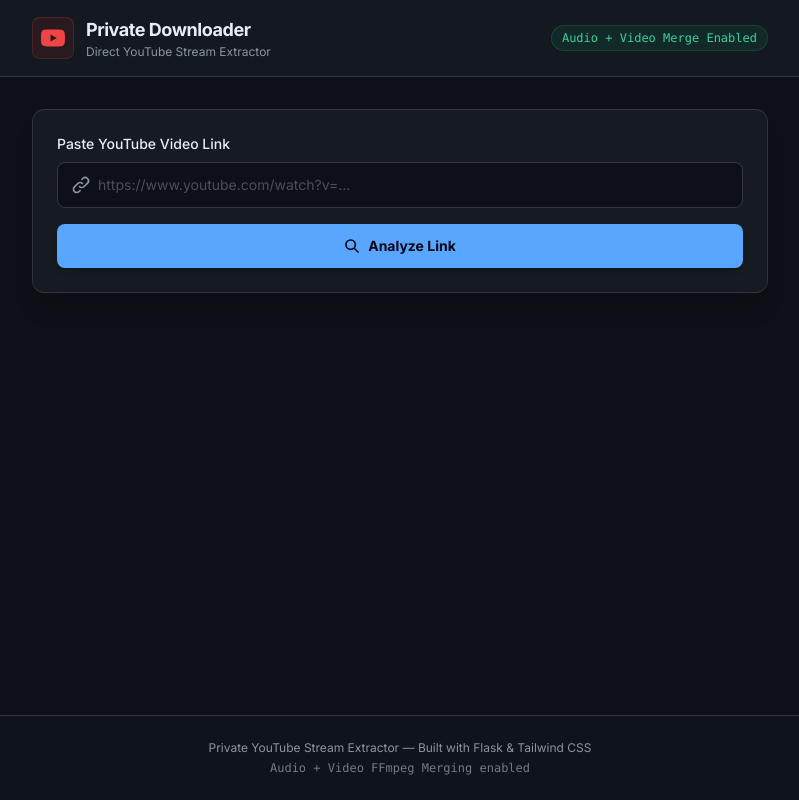
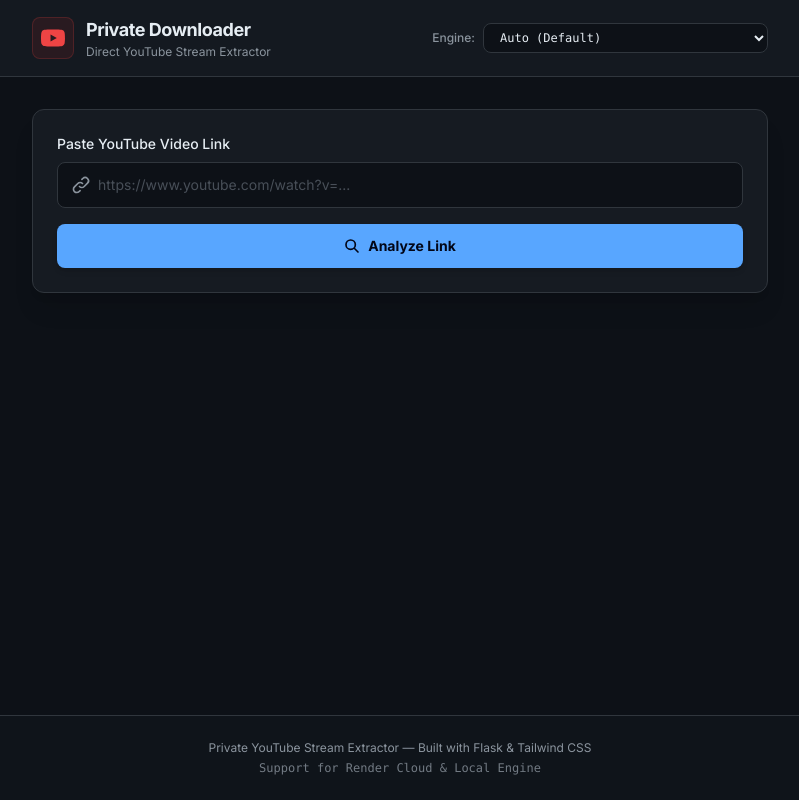
Before and after one commit to Rohithsrr/youtube-downloader, a Flask app: page / in a window 1280 px wide. Shown: the whole page, without its empty margins (240-1039 px from the left). Run offline with Flask 3, Linux system fonts and the light colour scheme; some libraries are stand-ins or nearby versions.

Commit message:
Add CORS support and Localhost Engine fallback selector to UI

```diff
--- a/app.py
+++ b/app.py
@@ -17,6 +17,13 @@
     IMPERSONATE_CHROME = 'chrome'
 
 app = Flask(__name__)
+
+@app.after_request
+def add_cors_headers(response):
+    response.headers['Access-Control-Allow-Origin'] = '*'
+    response.headers['Access-Control-Allow-Headers'] = 'Content-Type,Authorization'
+    response.headers['Access-Control-Allow-Methods'] = 'GET,POST,OPTIONS'
+    return response
 
 def format_as_netscape_cookiefile(text):
     if not text:
@@ -138,8 +145,11 @@
 def index():
     return render_template('index.html')
 
-@app.route('/fetch-info', methods=['POST'])
+@app.route('/fetch-info', methods=['POST', 'OPTIONS'])
 def fetch_info():
+    if request.method == 'OPTIONS':
+        return jsonify({}), 200
+
     data = request.get_json() or {}
     url = data.get('url', '').strip()
 
@@ -218,8 +228,11 @@
         traceback.print_exc()
         return jsonify({'error': str(e)}), 500
 
-@app.route('/get-download-link', methods=['POST'])
+@app.route('/get-download-link', methods=['POST', 'OPTIONS'])
 def get_download_link():
+    if request.method == 'OPTIONS':
+        return jsonify({}), 200
+
     data = request.get_json() or {}
     url = data.get('url', '').strip()
     format_id = data.get('format_id', '').strip()
--- a/templates/index.html
+++ b/templates/index.html
@@ -52,7 +52,7 @@
 <body class="dark bg-dark-bg text-dark-text min-h-screen flex flex-col antialiased">
     <!-- Header -->
     <header class="border-b border-dark-border bg-dark-card/90 backdrop-blur-md sticky top-0 z-50">
-        <div class="max-w-3xl mx-auto px-4 py-4 flex items-center justify-between">
+        <div class="max-w-3xl mx-auto px-4 py-4 flex flex-col sm:flex-row items-start sm:items-center justify-between gap-4">
             <div class="flex items-center gap-3">
                 <div class="p-2 bg-red-600/10 rounded-lg border border-red-500/20 text-red-500">
                     <svg class="w-6 h-6" fill="currentColor" viewBox="0 0 24 24" aria-hidden="true">
@@ -64,9 +64,16 @@
                     <p class="text-xs text-dark-muted">Direct YouTube Stream Extractor</p>
                 </div>
             </div>
-            <span class="text-xs font-mono px-2.5 py-1 rounded-full bg-emerald-500/10 text-emerald-400 border border-emerald-500/20">
-                Audio + Video Merge Enabled
-            </span>
+
+            <!-- Engine Selection Dropdown -->
+            <div class="flex items-center gap-2">
+                <label for="engine-select" class="text-xs text-dark-muted font-medium">Engine:</label>
+                <select id="engine-select" class="bg-dark-bg border border-dark-border rounded-lg px-3 py-1.5 text-xs text-dark-text font-mono focus-ring">
+                    <option value="auto">Auto (Default)</option>
+                    <option value="local">Localhost (http://127.0.0.1:5000)</option>
+                    <option value="current">Current Domain</option>
+                </select>
+            </div>
         </div>
     </header>
 
@@ -147,13 +154,23 @@
             </article>
 
             <!-- Error Banner -->
-            <div id="error-alert" class="hidden bg-red-950/40 border border-red-800/50 text-red-300 rounded-xl p-4 flex items-start gap-3 shadow-lg" role="alert">
+            <div id="error-alert" class="hidden bg-red-950/40 border border-red-800/50 text-red-300 rounded-xl p-4 flex flex-col gap-3 shadow-lg" role="alert">
+                <div class="flex items-start gap-3">
                     <svg class="w-5 h-5 text-red-400 flex-shrink-0 mt-0.5" fill="none" stroke="currentColor" viewBox="0 0 24 24" aria-hidden="true">
                         <path stroke-linecap="round" stroke-linejoin="round" stroke-width="2" d="M12 8v4m0 4h.01M21 12a9 9 0 11-18 0 9 9 0 0118 0z"/>
                     </svg>
                     <div class="flex-1">
                         <h3 class="text-sm font-semibold text-red-200">Extraction Error</h3>
                         <p id="error-message" class="text-xs text-red-300/90 mt-1"></p>
+                    </div>
+                </div>
+
+                <!-- Local Engine Switch Banner -->
+                <div id="local-engine-banner" class="hidden pt-3 border-t border-red-800/40 text-xs flex flex-col sm:flex-row items-start sm:items-center justify-between gap-3 bg-red-950/60 p-3 rounded-lg">
+                    <span>💡 YouTube blocked Render's cloud IP. Switch to your Local Engine to bypass bot checks!</span>
+                    <button id="switch-local-btn" class="bg-blue-600 hover:bg-blue-500 text-white font-semibold px-3 py-1.5 rounded text-xs transition-colors flex-shrink-0">
+                        Use Local Engine (http://127.0.0.1:5000)
+                    </button>
                 </div>
             </div>
         </section>
@@ -163,7 +180,7 @@
     <footer class="border-t border-dark-border bg-dark-card/30 py-6 mt-auto">
         <div class="max-w-3xl mx-auto px-4 text-center text-xs text-dark-muted space-y-1">
             <p>Private YouTube Stream Extractor — Built with Flask & Tailwind CSS</p>
-            <p class="font-mono text-dark-muted/80">Audio + Video FFmpeg Merging enabled</p>
+            <p class="font-mono text-dark-muted/80">Support for Render Cloud & Local Engine</p>
         </div>
     </footer>
 
@@ -185,9 +202,19 @@
         const downloadSpinner = document.getElementById('download-spinner');
         const errorAlert = document.getElementById('error-alert');
         const errorMessage = document.getElementById('error-message');
+        const engineSelect = document.getElementById('engine-select');
+        const localEngineBanner = document.getElementById('local-engine-banner');
+        const switchLocalBtn = document.getElementById('switch-local-btn');
 
         let selectedFormatId = null;
         let activeVideoUrl = '';
+
+        function getApiBaseUrl() {
+            const mode = engineSelect.value;
+            if (mode === 'local') return 'http://127.0.0.1:5000';
+            if (mode === 'current') return window.location.origin;
+            return window.location.origin;
+        }
 
         function formatDuration(seconds) {
             if (!seconds) return '--:--';
@@ -212,10 +239,17 @@
             resultSection.classList.remove('hidden');
             videoCard.classList.add('hidden');
             downloadBtn.disabled = true;
+
+            if (message.includes('not a bot') || message.includes('Sign in')) {
+                localEngineBanner.classList.remove('hidden');
+            } else {
+                localEngineBanner.classList.add('hidden');
+            }
         }
 
         function hideError() {
             errorAlert.classList.add('hidden');
+            localEngineBanner.classList.add('hidden');
             videoCard.classList.remove('hidden');
         }
 
@@ -269,7 +303,8 @@
         }
 
         async function fetchInfo(url) {
-            const res = await fetch('/fetch-info', {
+            const baseUrl = getApiBaseUrl();
+            const res = await fetch(`${baseUrl}/fetch-info`, {
                 method: 'POST',
                 headers: { 'Content-Type': 'application/json' },
                 body: JSON.stringify({ url })
@@ -281,7 +316,7 @@
 
         form.addEventListener('submit', async (e) => {
             e.preventDefault();
-            const url = urlInput.value.strip ? urlInput.value.strip() : urlInput.value.trim();
+            const url = urlInput.value.trim();
             if (!url) return;
 
             hideError();
@@ -314,7 +349,8 @@
             downloadBtnText.textContent = 'Processing Video + Audio...';
             downloadSpinner.classList.remove('hidden');
 
-            const downloadUrl = `/download?url=${encodeURIComponent(activeVideoUrl)}&format_id=${encodeURIComponent(selectedFormatId)}`;
+            const baseUrl = getApiBaseUrl();
+            const downloadUrl = `${baseUrl}/download?url=${encodeURIComponent(activeVideoUrl)}&format_id=${encodeURIComponent(selectedFormatId)}`;
             window.location.href = downloadUrl;
 
             setTimeout(() => {
@@ -323,6 +359,12 @@
                 downloadBtn.disabled = false;
             }, 5000);
         });
+
+        switchLocalBtn.addEventListener('click', () => {
+            engineSelect.value = 'local';
+            hideError();
+            form.dispatchEvent(new Event('submit'));
+        });
     </script>
 </body>
 </html>
```
Lines whose indentation alone changed are shown as unchanged.
